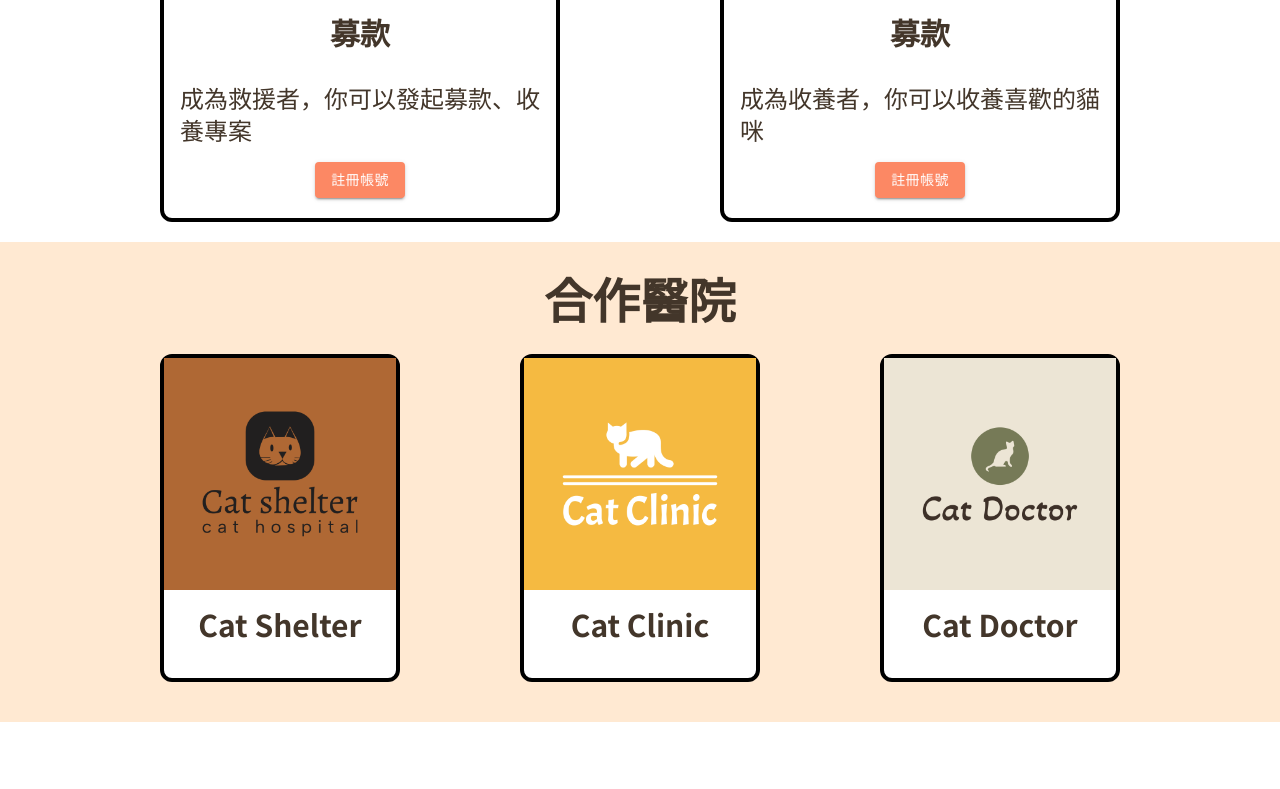
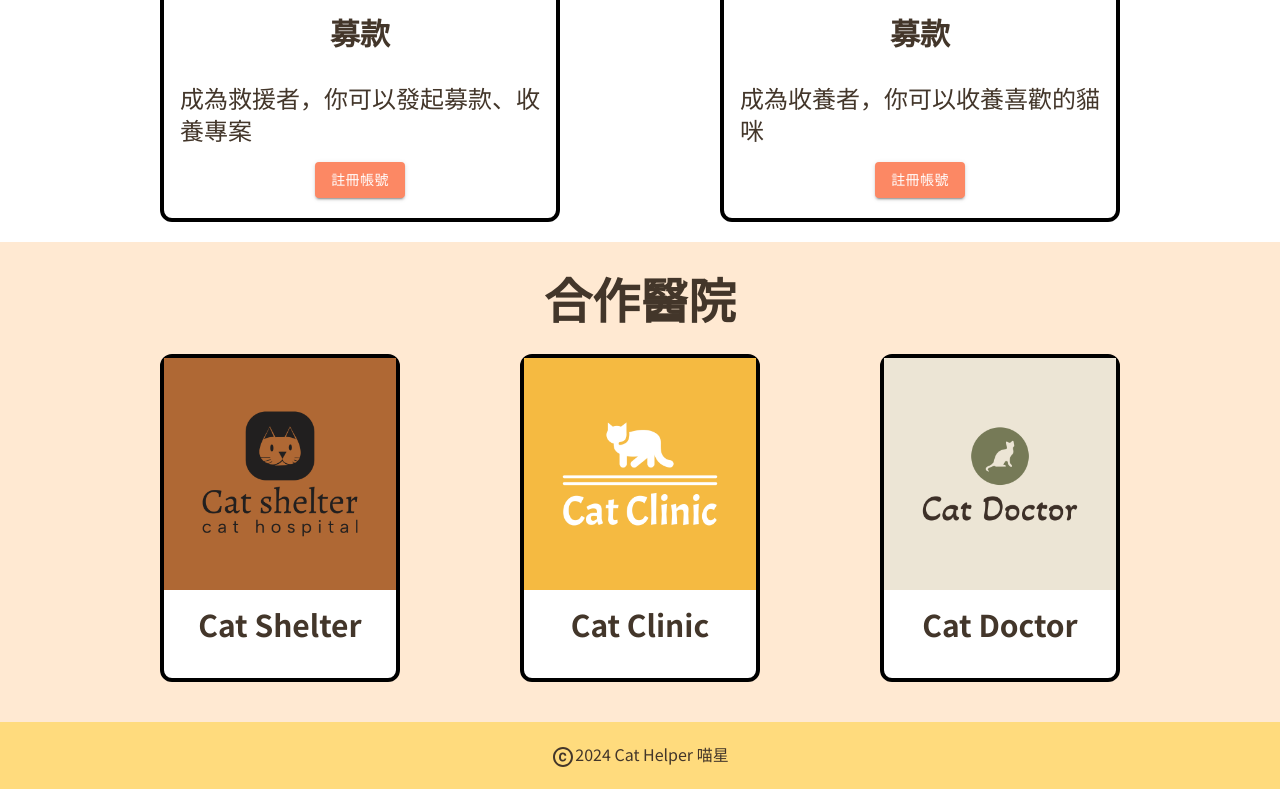
Before and after one commit to Li-Shang-tw/catRescueAdoptPlatform, a React (Vite) app: page / in a window 1280 px wide. Shown: the part 2592-3381 px from the top of the page. Before the commit the page ends 3314 px from the top, so only its background shows below. Built offline with nearby package versions, Linux system fonts and the light colour scheme.

Commit message:
feat: create footer

```diff
--- /dev/null
+++ b/src/components/Footer.jsx
@@ -0,0 +1,14 @@
+import CopyrightIcon from "@mui/icons-material/Copyright";
+export default function Footer() {
+  return (
+    <div
+      className="flex justify-center px-10 py-5 justify-center "
+      style={{ backgroundColor: "#ffdb7d" }}
+    >
+      <div>
+        <CopyrightIcon />
+        2024 Cat Helper 喵星
+      </div>
+    </div>
+  );
+}
--- a/src/page/RootTRoute.jsx
+++ b/src/page/RootTRoute.jsx
@@ -3,6 +3,7 @@ import { Outlet } from "react-router-dom";
 import Navigator from "../components/Navigator";
 import { useCheckLogin } from "../hooks/useCheckLogin";
 import AddWidget from "../components/AddWidget";
+import Footer from "../components/Footer";
 export default function Root() {
   useCheckLogin();
   return (
@@ -10,6 +11,7 @@ export default function Root() {
       <Navigator />
       <Outlet />
       <AddWidget />
+      <Footer />
     </>
   );
 }
```
